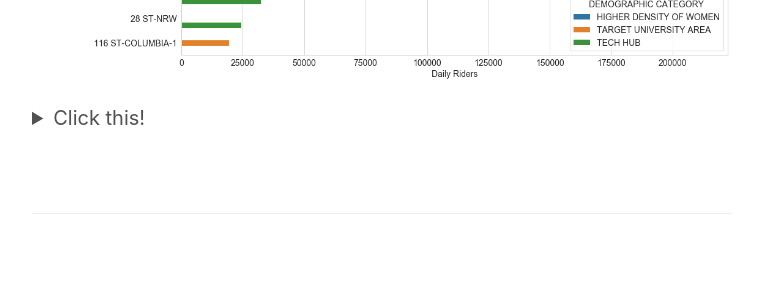
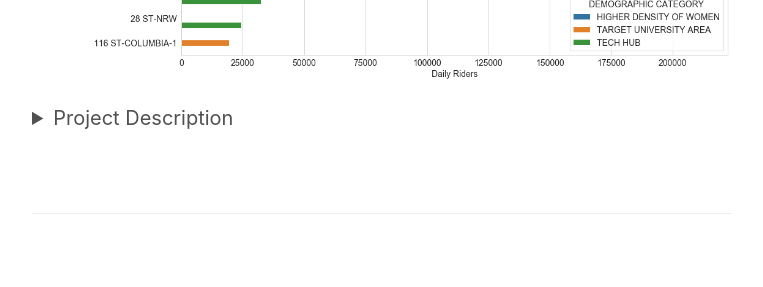
Before and after one commit to bubblebooy/bubblebooy.github.io, a Jekyll site: the page built from _posts/2020-04-19-Project-2.md, in a window 1280 px wide and 1400 px high, scrolled down 1412 px. Shown: the part 843-1130 px from the top of the window, without its empty margins (258-1021 px from the left). Built offline with Jekyll 4.4.1, drawn with Linux system fonts in a browser that asks for light colours; some of the changed text lies outside the part shown.

Commit message:
getting this thing to look right

```diff
--- a/_posts/2020-04-19-Project-2.md
+++ b/_posts/2020-04-19-Project-2.md
@@ -27,29 +27,30 @@ Last we looked at different demographic data to help target relevant populations
 
 ![Demographics]({{ site.url }}/images/Demographics.png)
 
-<details><summary>Click this!</summary>
+<details><summary>Project Description</summary>
   <strong>Back Story</strong>
-  An email from a potential client:
 
-  Alice, Lara and Omar -
+  <p> An email from a potential client: </p>
 
-  It was great to meet with you and chat at the event where we recently met and had a nice chat. We’d love to take some next steps to see if working together is something that would make sense for both parties.
+  <p> Alice, Lara and Omar - </p>
 
-  As we mentioned, we are interested in harnessing the power of data and analytics to optimize the effectiveness of our street team work, which is a significant portion of our fundraising efforts.
+  <p> It was great to meet with you and chat at the event where we recently met and had a nice chat. We’d love to take some next steps to see if working together is something that would make sense for both parties. </p>
 
-  WomenTechWomenYes (WTWY) has an annual gala at the beginning of the summer each year. As we are new and inclusive organization, we try to do double duty with the gala both to fill our event space with individuals passionate about increasing the participation of women in technology, and to concurrently build awareness and reach.
+  <p> As we mentioned, we are interested in harnessing the power of data and analytics to optimize the effectiveness of our street team work, which is a significant portion of our fundraising efforts. </p>
 
-  To this end we place street teams at entrances to subway stations. The street teams collect email addresses and those who sign up are sent free tickets to our gala.
+  <p> WomenTechWomenYes (WTWY) has an annual gala at the beginning of the summer each year. As we are new and inclusive organization, we try to do double duty with the gala both to fill our event space with individuals passionate about increasing the participation of women in technology, and to concurrently build awareness and reach. </p>
 
-  Where we’d like to solicit your engagement is to use MTA subway data, which as I’m sure you know is available freely from the city, to help us optimize the placement of our street teams, such that we can gather the most signatures, ideally from those who will attend the gala and contribute to our cause.
+  <p> To this end we place street teams at entrances to subway stations. The street teams collect email addresses and those who sign up are sent free tickets to our gala. </p>
 
-  The ball is in your court now—do you think this is something that would be feasible for your group? From there we can explore what kind of an engagement would make sense for all of us.
+  <p> Where we’d like to solicit your engagement is to use MTA subway data, which as I’m sure you know is available freely from the city, to help us optimize the placement of our street teams, such that we can gather the most signatures, ideally from those who will attend the gala and contribute to our cause. </p>
 
-  Best,
+  <p> The ball is in your court now—do you think this is something that would be feasible for your group? From there we can explore what kind of an engagement would make sense for all of us. </p>
 
-  Karrine and Dahlia
+  <p> Best, </p>
 
-  WTWY International
+  <p> Karrine and Dahlia </p>
+
+  <p> WTWY International </p>
 
   <strong> Data: </strong>
     MTA Data (Google it!)
```
